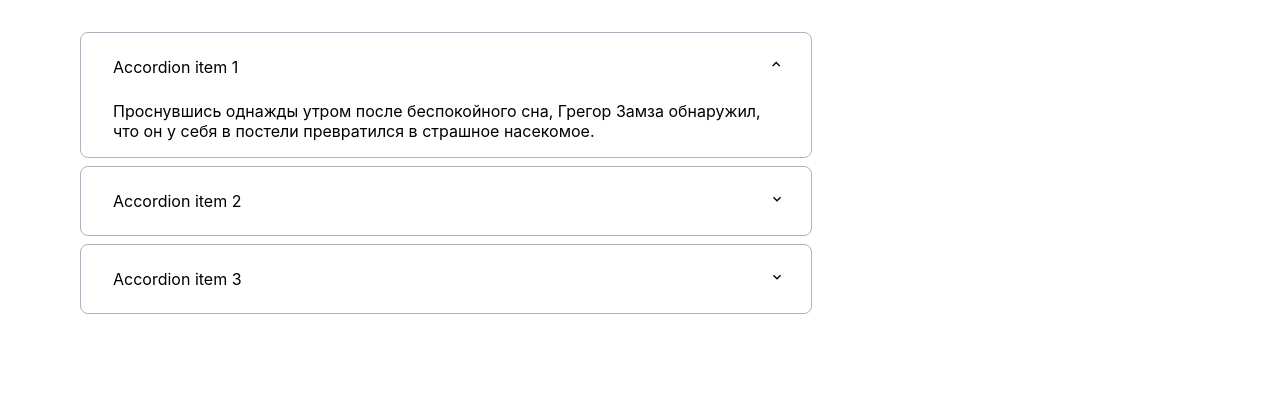
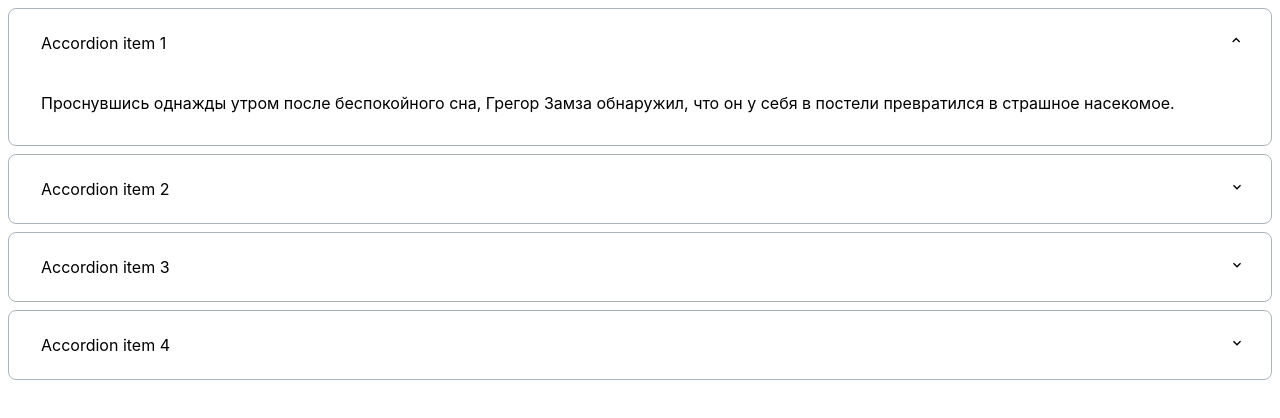
Before and after one commit to js-tasks-ru/htmlcss-20221107_maxfonera, a website: page 03-lection1/02-accordion/index.html in a window 1280 px wide. Both pictures are taken after a click on the heading "Accordion item 1". Drawn offline with Linux system fonts and the light colour scheme.

Commit message:
task corrected

```diff
--- a/03-lection1/02-accordion/accordion.css
+++ b/03-lection1/02-accordion/accordion.css
@@ -1,45 +1,34 @@
 /* Стилизация аккордеона */
-@import './fonts/Inter.css';
-
 * {
-  font-family: 'Inter';
-  margin: 0;
-  padding: 0;
+  font-family: 'Inter', sans-serif;
 }
-
-body {
-  padding: 2rem 5rem;
-}
-details {
+.accordion {
   display: block;
   background: var(--white);
-  width: 730px;
+  overflow: hidden;
+}
+.accordion__item {
+  border: 1px solid var(--grey-3);
   border-radius: 8px;
-  overflow: hidden;
   margin-bottom: 8px;
-  border: 1px solid var(--grey-3);
 }
-
-summary::-webkit-details-marker {
-  display: none;
-}
-summary::-moz-list-bullet {
-  list-style-type: none;
-}
-summary::marker {
-  display: none;
-}
-.title__item {
+.accordion__title {
   display: block;
   padding: 1.5em 2em;
   font-size: 1em;
   cursor: pointer;
   position: relative;
 }
-.text__item {
-  padding: 0 2em 1em;
+.accordion__title::-webkit-details-marker {
+  display: none;
 }
-.title__item:before {
+.accordion__title::-moz-list-bullet {
+  list-style-type: none;
+}
+.accordion__title::marker {
+  display: none;
+}
+.accordion__title:before {
   padding: 1.1em;
   top: 0.4em;
   right: 0.3em;
@@ -52,9 +41,18 @@ summary::marker {
   position: absolute;
   transition: transform 0.5s;
 }
-details[open] > .title__item:before {
+.accordion__text {
+  padding: 0 2em 1em;
+}
+.accordion__text_font-inter {
+  font-family: 'Inter', sans-serif;
+}
+.accordion__text_font-roboto {
+  font-family: 'Roboto';
+}
+.accordion__item[open] > .accordion__title:before {
   transform: rotate(180deg);
 }
-details:last-child {
+.accordion__item:last-child {
   margin-bottom: 0;
 }
--- a/03-lection1/02-accordion/index.html
+++ b/03-lection1/02-accordion/index.html
@@ -10,26 +10,26 @@
     />
   </head>
   <body>
-    <div>
-      <details>
-        <summary class="title__item">Accordion item 1</summary>
-        <p class="text__item">
+    <div class="accordion">
+      <details class="accordion__item">
+        <summary class="accordion__title">Accordion item 1</summary>
+        <p class="accordion__text">
           Проснувшись однажды утром после беспокойного сна, Грегор Замза
           обнаружил, что он у себя в постели превратился в страшное насекомое.
         </p>
       </details>
-      <details>
-        <summary class="title__item">Accordion item 2</summary>
-        <p class="text__item">
+      <details class="accordion__item">
+        <summary class="accordion__title">Accordion item 2</summary>
+        <p class="accordion__text">
           Лежа на панцирнотвердой спине, он видел, стоило ему приподнять голову,
           свой коричневый, выпуклый, разделенный дугообразными чешуйками живот,
           на верхушке которого еле держалось готовое вот-вот окончательно
           сползти одеяло.
         </p>
       </details>
-      <details>
-        <summary class="title__item">Accordion item 3</summary>
-        <p class="text__item">
+      <details class="accordion__item">
+        <summary class="accordion__title">Accordion item 3</summary>
+        <p class="accordion__text">
           Его многочисленные, убого тонкие по сравнению с остальным телом ножки
           беспомощно копошились у него перед глазами. «Что со мной случилось? »
           – подумал он. Это не было сном. Его комната, настоящая, разве что
@@ -37,14 +37,15 @@
           хорошо знакомых стенах.
         </p>
       </details>
+      <details class="accordion__item">
+        <summary class="accordion__title">Accordion item 4</summary>
+        <p class="accordion__text accordion__text_font-inter">
+          Whereas disregard and contempt for human rights have resulted
+        </p>
+        <p class="accordion__text accordion__text_font-roboto">
+          Whereas disregard and contempt for human rights have resulted
+        </p>
+      </details>
     </div>
-
-    <!-- <script>
-      document.body.onclick = () => {
-        document.body
-          .querySelectorAll('details[open]')
-          .forEach((e) => (e.open = false));
-      };
-    </script> -->
   </body>
 </html>
--- a/03-lection1/02-accordion/fonts/Inter.css
+++ b/assets/fonts/Inter/Inter.css
@@ -1,6 +1,6 @@
 @font-face {
   font-family: 'Inter';
-  src: url('./Inter/Inter-Regular.ttf') format('ttf');
+  src: url('./Inter-Regular.ttf') format('ttf');
   font-weight: 100;
   font-style: normal;
 }
--- a/assets/fonts/fonts.css
+++ b/assets/fonts/fonts.css
@@ -1 +1,2 @@
 @import url('https://fonts.googleapis.com/css2?family=Roboto:ital,wght@0,100;0,300;0,400;0,500;0,700;0,900;1,100;1,300;1,400;1,500;1,700;1,900&display=swap');
+@import './Inter/Inter.css';
```
Also changed, not shown: assets/fonts/Inter/Inter-Regular.ttf (renamed from 03-lection1/02-accordion/fonts/Inter/Inter-Regular.ttf).
